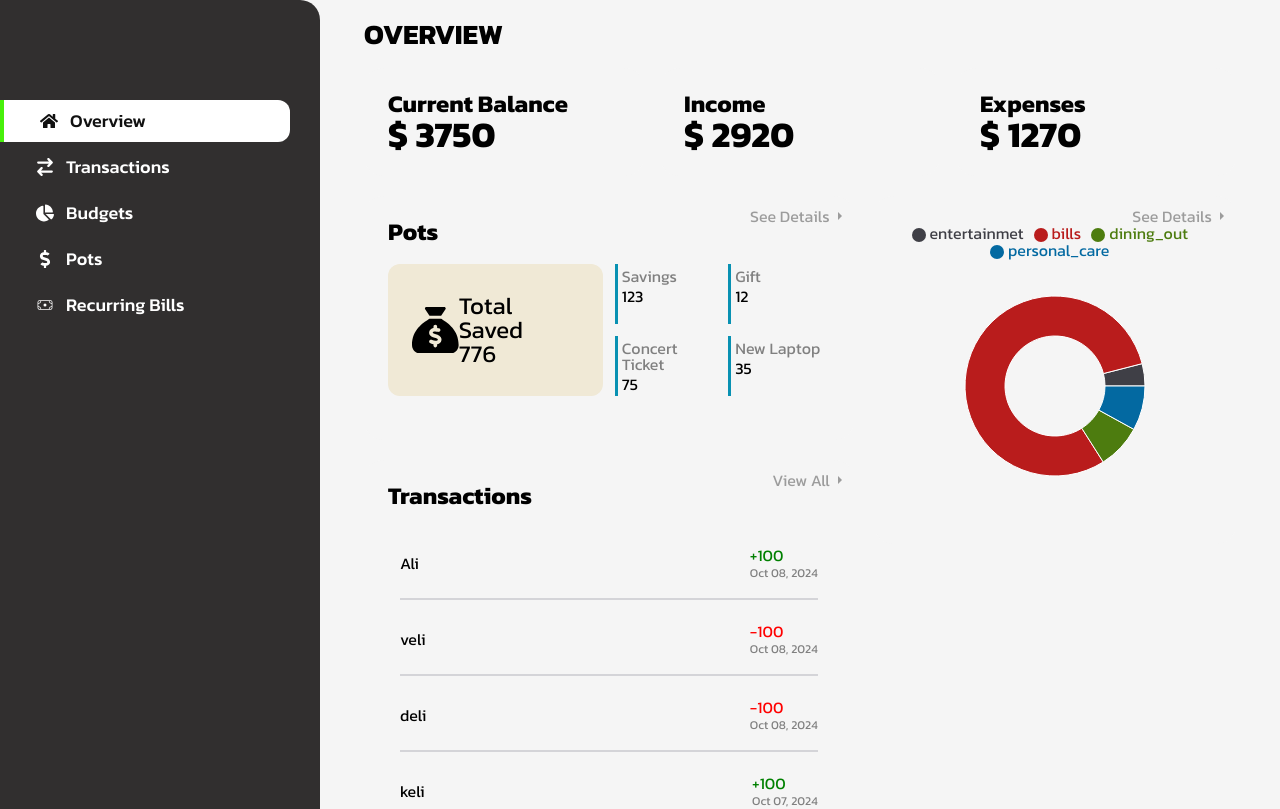
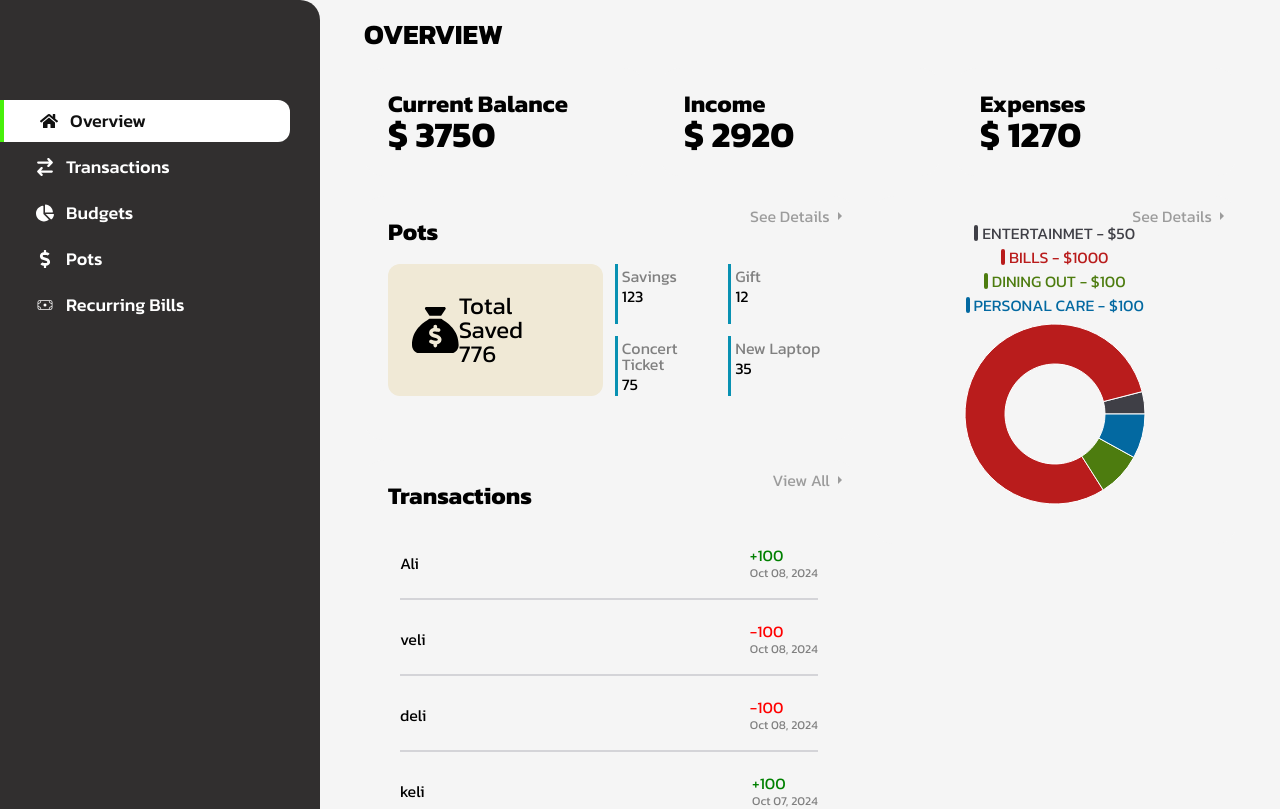
Before and after one commit to ali-sevinc/finance-manager, a React (Vite) app: page / in a window 1280 px wide. Shown: the top 809 px of the page. Built offline with nearby package versions, Linux system fonts and the light colour scheme.

Commit message:
customize chart legend

```diff
--- a/src/components/layout/overview/OverviewBudget.module.css
+++ b/src/components/layout/overview/OverviewBudget.module.css
@@ -2,3 +2,23 @@
   height: 300px;
   width: 100%;
 }
+
+.legend {
+  display: flex;
+  flex-direction: column;
+  flex-wrap: wrap;
+  align-items: center;
+  justify-content: center;
+  gap: 8px;
+}
+.legend li {
+  display: flex;
+  gap: 4px;
+}
+
+.leftBar {
+  display: inline-block;
+  width: 4px;
+  height: 16px;
+  border-radius: 2px;
+}
--- a/src/components/layout/overview/OverviewBudget.tsx
+++ b/src/components/layout/overview/OverviewBudget.tsx
@@ -12,8 +12,30 @@ import { Budget } from "../../../lib/types";
 
 const COLORS = ["#3f3f46", "#b91c1c", "#4d7c0f", "#0369a1"];
 
+function legendContent(payload: Budget[]) {
+  return (
+    <ul className={styles.legend}>
+      {payload.map((entry, index) => (
+        <li
+          style={{ color: COLORS[index % COLORS.length] }}
+          key={`item-${index}`}
+        >
+          <div
+            style={{ backgroundColor: COLORS[index % COLORS.length] }}
+            className={styles.leftBar}
+          />
+          <span>
+            {entry.name.replace("_", " ").toUpperCase()} - ${entry.value}
+          </span>
+        </li>
+      ))}
+    </ul>
+  );
+}
+
 export default function OverviewBudget({ data }: { data: Budget[] }) {
   console.log(data);
+
   return (
     <div className={styles.budget}>
       <ResponsiveContainer width="100%" height="100%">
@@ -35,7 +57,12 @@ export default function OverviewBudget({ data }: { data: Budget[] }) {
               />
             ))}
           </Pie>
-          <Legend verticalAlign="top" iconType="circle" align="center" />
+          <Legend
+            verticalAlign="top"
+            iconType="circle"
+            align="center"
+            content={() => legendContent(data)}
+          />
           <Tooltip />
         </PieChart>
       </ResponsiveContainer>
```
